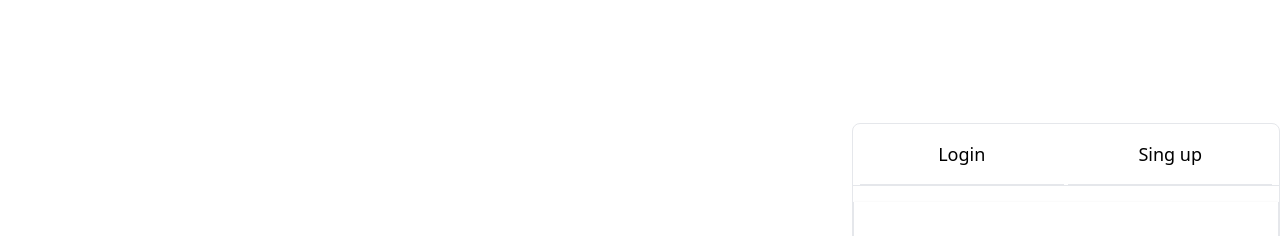
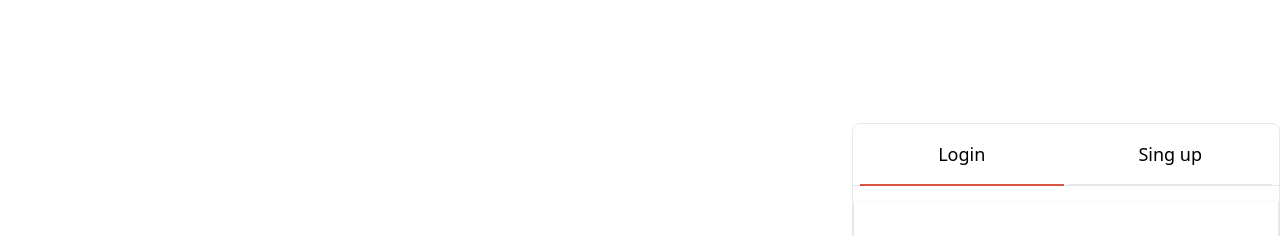
Before and after one commit to MirFaisal/poll-app, a React (Vite) app: page /login in a window 1280 px wide. Shown: the top 236 px of the page. Built offline with nearby package versions, Linux system fonts and the light colour scheme.

Commit message:
all problem fix and add border color on tabs

```diff
--- a/src/Components/Login&Register/LoginRegisterWrapper.jsx
+++ b/src/Components/Login&Register/LoginRegisterWrapper.jsx
@@ -31,7 +31,11 @@ const LoginRegisterWrapper = () => {
                   <li className="w-[48%]" role="presentation">
                     <button
                       onClick={() => setTab("login")}
-                      className="inline-block w-full p-4 border-b-2 text-lg"
+                      className={`${
+                        tab == "login"
+                          ? "border-[#D85545] inline-block w-full p-4 border-b-2 text-lg"
+                          : "inline-block w-full p-4 border-b-2 text-lg"
+                      }`}
                       id="login-tab"
                       data-tabs-target="#login"
                       type="button"
@@ -45,7 +49,11 @@ const LoginRegisterWrapper = () => {
                   <li className="w-[48%]" role="presentation">
                     <button
                       onClick={() => setTab("register")}
-                      className="inline-block w-full p-4 border-b-2 text-lg hover:text-gray-600 hover:border-gray-300"
+                      className={` ${
+                        tab != "login"
+                          ? "border-[#D85545] inline-block w-full p-4 border-b-2 text-lg hover:text-gray-600 hover:border-gray-300"
+                          : " inline-block w-full p-4 border-b-2 text-lg hover:text-gray-600 hover:border-gray-300"
+                      }""`}
                       id="register-tab"
                       data-tabs-target="#register"
                       type="button"
```
